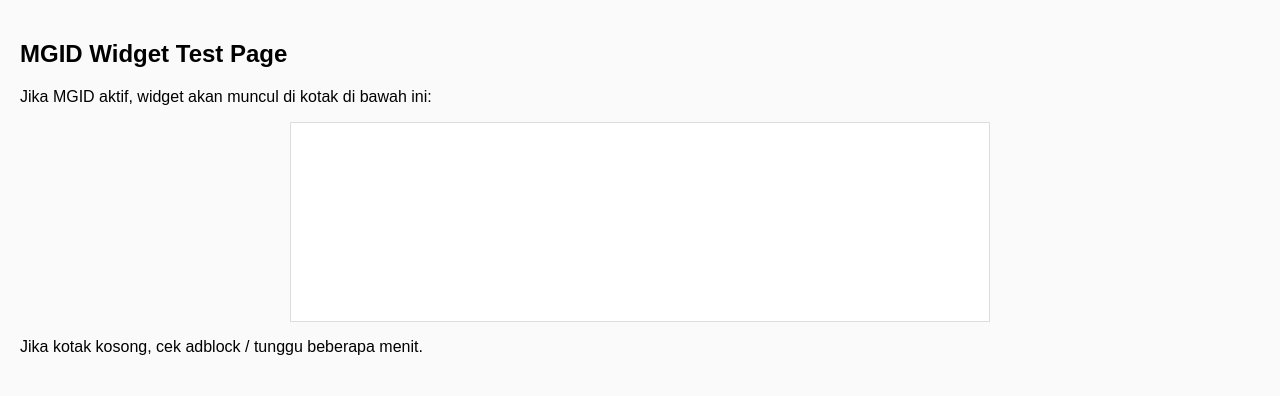
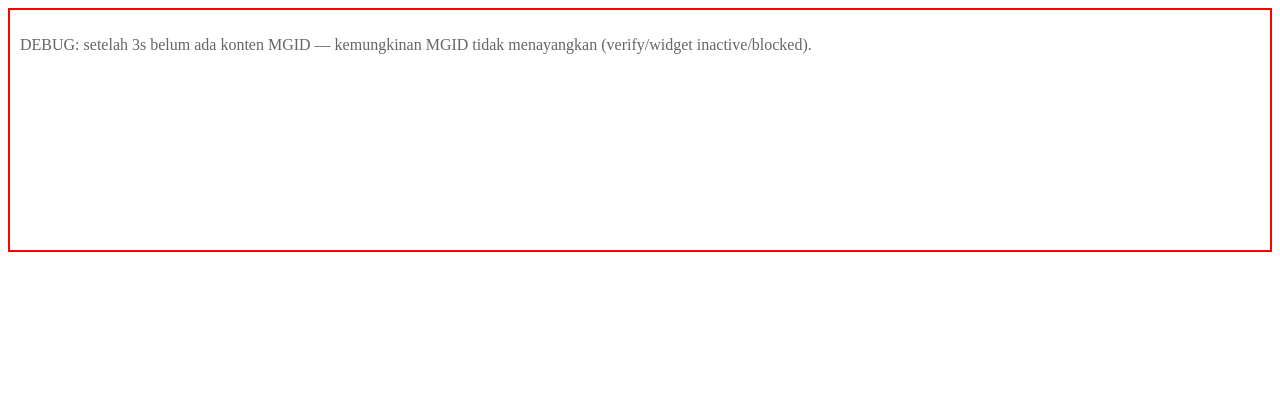
Before and after one commit to fikry69/mgid-widget, a plain HTML site: page index.html in a window 1280 px wide. Drawn offline with Linux system fonts and the light colour scheme.

Commit message:
Add debug container and script for MGID widget
Added a debug container for MGID widget.

```diff
--- a/index.html
+++ b/index.html
@@ -1,48 +1,19 @@
-<!doctype html>
-<html lang="en">
-<head>
-  <meta charset="utf-8" />
-  <meta name="viewport" content="width=device-width, initial-scale=1" />
-  <title>MGID Widget</title>
-
-  <!-- MGID HEAD SCRIPT (loader) -->
-  <script src="https://jsc.mgid.com/site/1063027.js" async></script>
-
-  <style>
-    body {
-      margin: 0;
-      padding: 20px;
-      font-family: Arial, sans-serif;
-      background: #fafafa;
-    }
-    .mg-box {
-      width: 100%;
-      max-width: 700px;
-      margin: auto;
-      border: 1px solid #ddd;
-      padding: 10px;
-      background: #fff;
-      min-height: 200px;
-      box-sizing: border-box;
-    }
-  </style>
-</head>
-
-<body>
-  <h2>MGID Widget Test Page</h2>
-  <p>Jika MGID aktif, widget akan muncul di kotak di bawah ini:</p>
-
-  <div class="mg-box">
-    <!-- MGID WIDGET -->
+<div id="mg-debug" style="min-height:220px;border:1px dashed #ccc;padding:10px;">
+  <!-- MGID container -->
   <div data-type="_mgwidget" data-widget-id="1892356"></div>
+</div>
 <script>
   (function(w,q){
     w[q]=w[q]||[];
-        w[q].push(["_mgc.load"])
+    w[q].push(["_mgc.load"]);
+    console.log("DEBUG: pushed _mgc.load to", q, " current queue:", w[q].slice(-5));
+    // show simple fallback after 3s
+    setTimeout(function(){
+      var el=document.getElementById('mg-debug');
+      if(el && el.innerText.trim().length===0){
+        el.style.border='2px solid #f00';
+        el.innerHTML += "<p style='color:#666'>DEBUG: setelah 3s belum ada konten MGID — kemungkinan MGID tidak menayangkan (verify/widget inactive/blocked).</p>";
+      }
+    },3000);
   })(window,"_mgq");
 </script>
-  </div>
-
-  <p>Jika kotak kosong, cek adblock / tunggu beberapa menit.</p>
-</body>
-</html>
```
Lines whose indentation alone changed are shown as unchanged.
